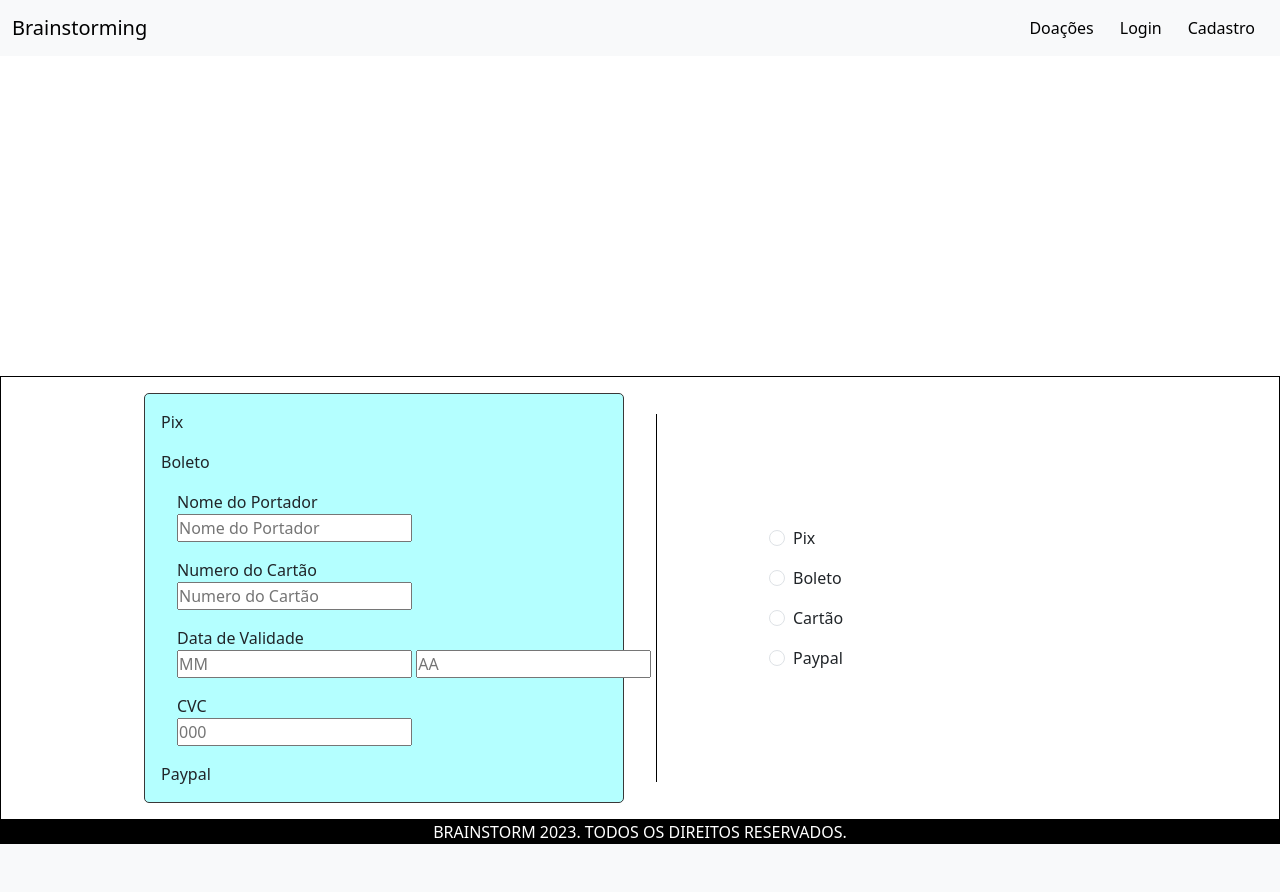
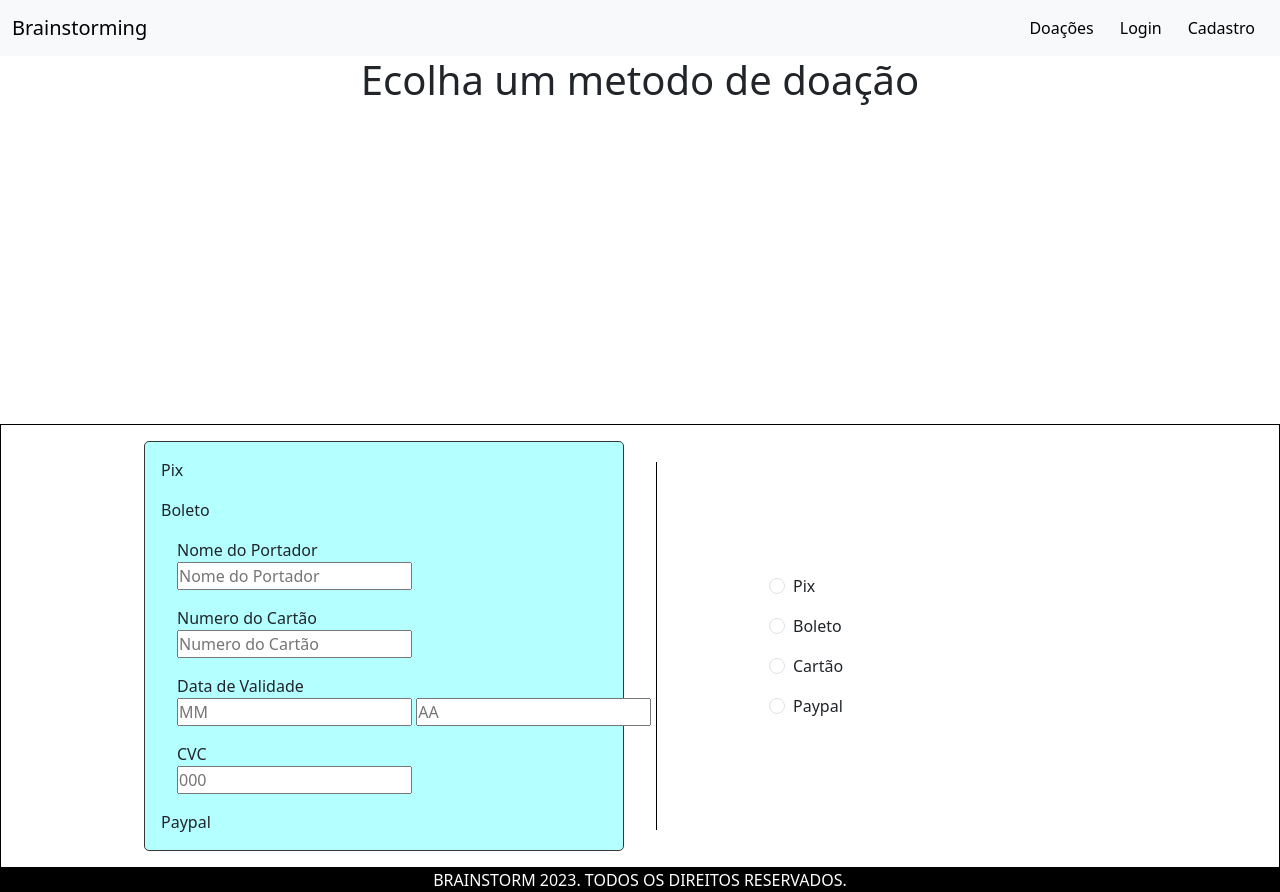
Before and after one commit to EliasAraujoDev/projetoCursoRedes, a PHP site: page /views/doacoes.php in a window 1280 px wide. Before the commit the page ends 844 px from the top, so only its background shows below. Run offline with PHP 8.4, Linux system fonts and the light colour scheme.

Commit message:
renan h1

```diff
--- a/views/doacoes.php
+++ b/views/doacoes.php
@@ -3,14 +3,17 @@ require_once $_SERVER['DOCUMENT_ROOT'] . '/projetocursoredes/templates/cabecalho
 ?>
 
 <style>
-
-        *{
+    * {
         margin: 0;
         padding: 0;
     }
 
     .hidden {
         display: none;
+    }
+
+    h1{
+        text-align: center;
     }
 
     .pagamentos {
@@ -44,9 +47,9 @@ require_once $_SERVER['DOCUMENT_ROOT'] . '/projetocursoredes/templates/cabecalho
 </style>
 </head>
 
+<div #doacoes>
 
-
-
+    <h1>Ecolha um metodo de doação</h1>
 
     <div class="pagamentos">
 
@@ -90,29 +93,25 @@ require_once $_SERVER['DOCUMENT_ROOT'] . '/projetocursoredes/templates/cabecalho
 
         <div id="checkboxContainer">
             <div class="form-check">
-                <input class="form-check-input" type="radio" name="flexRadioDefault" id="flexRadioDefault1"
-                    onclick="toggleDiv('pixDiv')">
+                <input class="form-check-input" type="radio" name="flexRadioDefault" id="flexRadioDefault1" onclick="toggleDiv('pixDiv')">
                 <label class="form-check-label" for="flexRadioDefault1">
                     Pix
                 </label>
             </div>
             <div class="form-check">
-                <input class="form-check-input" type="radio" name="flexRadioDefault" id="flexRadioDefault2"
-                    onclick="toggleDiv('boletoDiv')">
+                <input class="form-check-input" type="radio" name="flexRadioDefault" id="flexRadioDefault2" onclick="toggleDiv('boletoDiv')">
                 <label class="form-check-label" for="flexRadioDefault2">
                     Boleto
                 </label>
             </div>
             <div class="form-check">
-                <input class="form-check-input" type="radio" name="flexRadioDefault" id="flexRadioDefault3"
-                    onclick="toggleDiv('cartaoDiv')">
+                <input class="form-check-input" type="radio" name="flexRadioDefault" id="flexRadioDefault3" onclick="toggleDiv('cartaoDiv')">
                 <label class="form-check-label" for="flexRadioDefault3">
                     Cartão
                 </label>
             </div>
             <div class="form-check">
-                <input class="form-check-input" type="radio" name="flexRadioDefault" id="flexRadioDefault4"
-                    onclick="toggleDiv('paypalDiv')">
+                <input class="form-check-input" type="radio" name="flexRadioDefault" id="flexRadioDefault4" onclick="toggleDiv('paypalDiv')">
                 <label class="form-check-label" for="flexRadioDefault4">
                     Paypal
                 </label>
@@ -121,7 +120,7 @@ require_once $_SERVER['DOCUMENT_ROOT'] . '/projetocursoredes/templates/cabecalho
 
     </div>
 
-
+</div>
 <?php
 require_once $_SERVER['DOCUMENT_ROOT'] . '/projetocursoredes/templates/rodape.php';
 ?>
```
Lines whose indentation alone changed are shown as unchanged.
